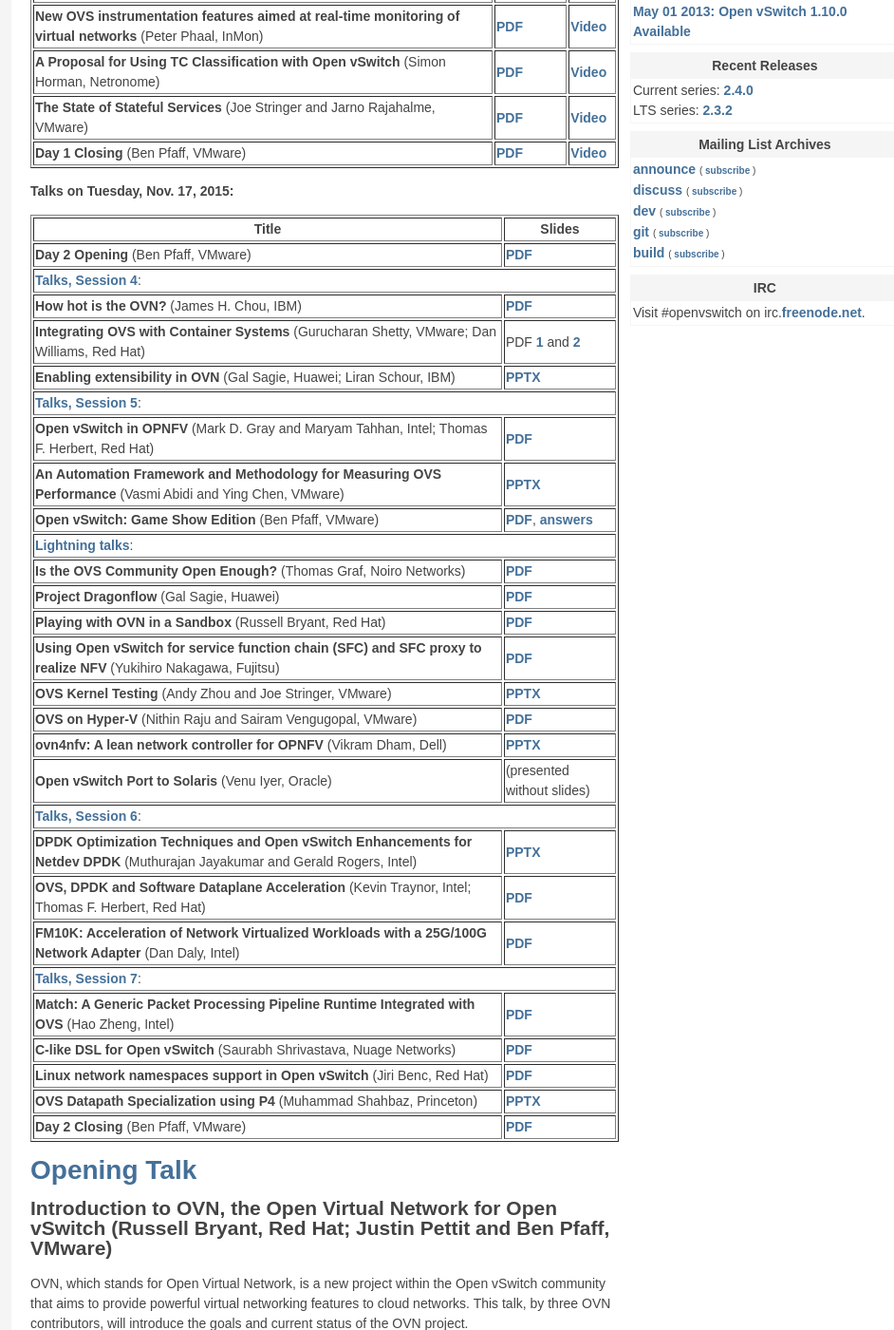
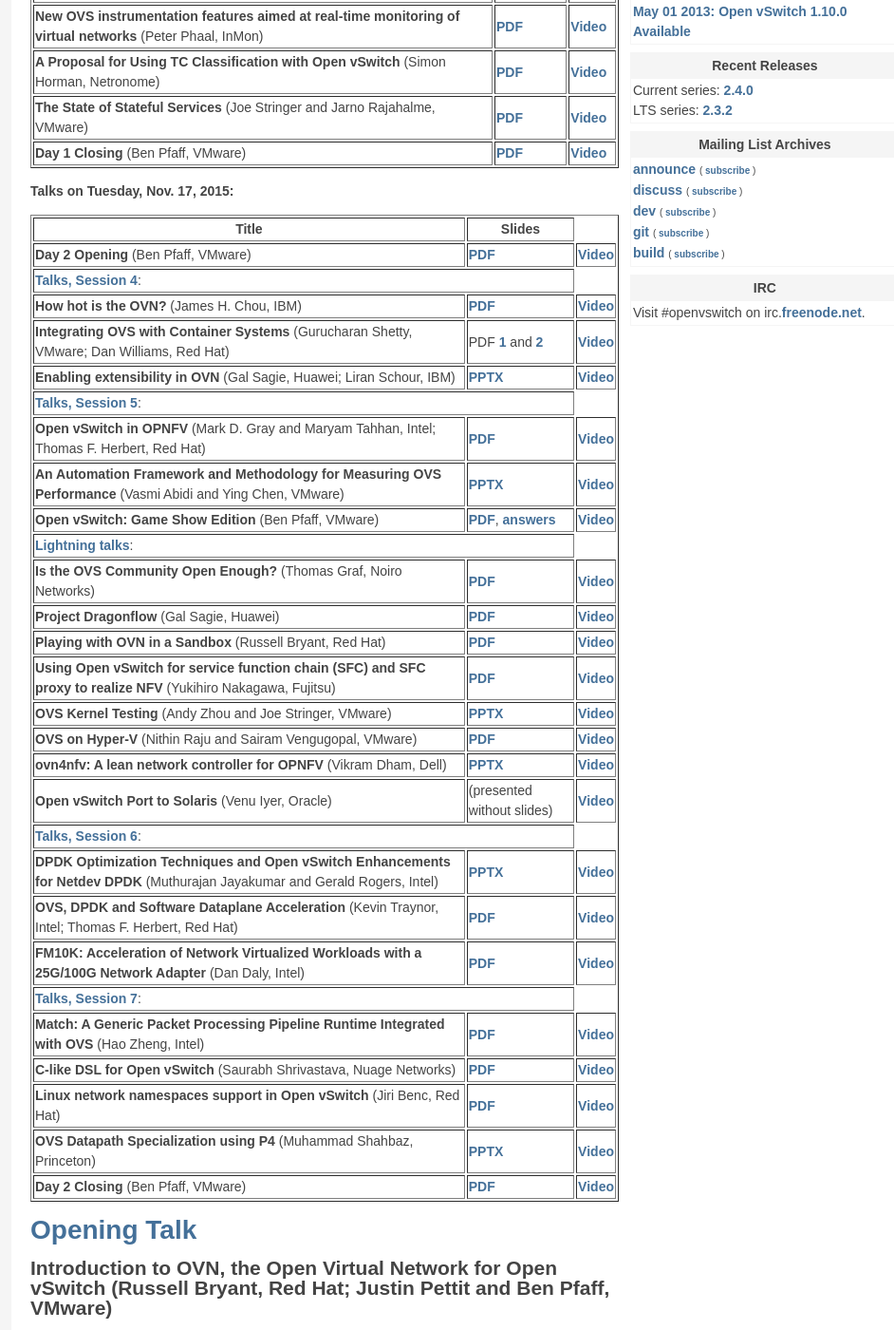
Before and after one commit to openvswitch/openvswitch.github.io, a Jekyll site: the page built from support/ovscon2015/index.html, in a window 1280 px wide and 1400 px high, scrolled down 925 px. Shown: the whole window at 95% size, without its empty margins (138-1080 px from the left). Built offline with Jekyll 4.4.1, drawn with Linux system fonts in a browser that asks for light colours.

Commit message:
ovscon2015: Add links to all day-2 videos.

```diff
--- a/support/ovscon2015/index.html
+++ b/support/ovscon2015/index.html
@@ -166,6 +166,7 @@
   <tr>
     <td><b>Day 2 Opening</b> (Ben Pfaff, VMware)</td>
     <td><a href="17/0830-pfaff.pdf">PDF</a></td>
+    <td><a href="https://www.youtube.com/watch?v=-0-sq7PJgKs">Video</a></td>
   </tr>
   <tr>
     <td colspan=2><a href="#talks4">Talks, Session 4</a>:</td>
@@ -175,6 +176,7 @@
       <b>How hot is the OVN?</b> (James H. Chou, IBM)
     </td>
     <td><a href="17/0845-chou.pdf">PDF</a></td>
+    <td><a href="https://www.youtube.com/watch?v=Fl-sjHy1bBE">Video</a></td>
   </tr>
   <tr>
     <td>
@@ -182,6 +184,7 @@
 Shetty, VMware; Dan Williams, Red Hat)
     </td>
     <td>PDF <a href="17/0910-shetty.pdf">1</a> and <a href="17/0910-williams.pdf">2</a></td>
+    <td><a href="https://www.youtube.com/watch?v=JLGZOYi_Cqc">Video</a></td>
   </tr>
   <tr>
     <td>
@@ -189,6 +192,7 @@
       Schour, IBM)
     </td>
     <td><a href="17/0935-sagie.pptx">PPTX</a></td>
+    <td><a href="https://www.youtube.com/watch?v=5txSmrIf45g">Video</a></td>
   </tr>
   <tr>
     <td colspan=2><a href="#talks5">Talks, Session 5</a>:</td>
@@ -199,6 +203,7 @@
       Intel; Thomas F. Herbert, Red Hat)
     </td>
     <td><a href="17/1025-gray.pdf">PDF</a></td>
+    <td><a href="https://www.youtube.com/watch?v=vPmenYdCWsg">Video</a></td>
   </tr>
   <tr>
     <td>
@@ -206,10 +211,12 @@
 	Performance</b> (Vasmi Abidi and Ying Chen, VMware)
     </td>
     <td><a href="17/1050-abidi.pptx">PPTX</a></td>
+    <td><a href="https://www.youtube.com/watch?v=ZILwdFLy6c4">Video</a></td>
   </tr>
   <tr>
     <td><b>Open vSwitch: Game Show Edition</b> (Ben Pfaff, VMware)</td>
     <td><a href="17/1115-pfaff.pdf">PDF</a>, <a href="17/1115-pfaff.txt">answers</a></td>
+    <td><a href="https://www.youtube.com/watch?v=Bn5GW0f9Djc">Video</a></td>
   </tr>
   <tr>
     <td colspan=2><a href="#lightning">Lightning talks</a>:</td>
@@ -219,18 +226,21 @@
       Networks)
     </td>
     <td><a href="17/1255-graf.pdf">PDF</a></td>
+    <td><a href="https://www.youtube.com/watch?v=J0zpnScZW7g">Video</a></td>
   </tr>
   <tr>
     <td>
       <b>Project Dragonflow</b> (Gal Sagie, Huawei)
     </td>
     <td><a href="17/1300-sagie.pdf">PDF</a></td>
+    <td><a href="https://www.youtube.com/watch?v=uDhTixZ6DCg">Video</a></td>
   </tr>
   <tr>
     <td>
       <b>Playing with OVN in a Sandbox</b> (Russell Bryant, Red Hat)
     </td>
     <td><a href="17/1305-bryant.pdf">PDF</a></td>
+    <td><a href="https://www.youtube.com/watch?v=8CxwhgYE5Xc">Video</a></td>
   </tr>
   <tr>
     <td>
@@ -238,18 +248,21 @@
 	proxy to realize NFV</b> (Yukihiro Nakagawa, Fujitsu)
     </td>
     <td><a href="17/1310-nakagawa.pdf">PDF</a></td>
+    <td><a href="https://www.youtube.com/watch?v=tgaSfcMUG84">Video</a></td>
   </tr>
   <tr>
     <td>
       <b>OVS Kernel Testing</b> (Andy Zhou and Joe Stringer, VMware)
     </td>
     <td><a href="17/1315-zhou.pptx">PPTX</a></td>
+    <td><a href="https://www.youtube.com/watch?v=QLXtRJvM2nE">Video</a></td>
   </tr>
   <tr>
     <td>
       <b>OVS on Hyper-V</b> (Nithin Raju and Sairam Vengugopal, VMware)
     </td>
     <td><a href="17/1320-raju.pdf">PDF</a></td>
+    <td><a href="https://www.youtube.com/watch?v=VexFndEjBrA">Video</a></td>
   </tr>
   <tr>
     <td>
@@ -257,12 +270,14 @@
       Dell)
     </td>
     <td><a href="17/1325-dham.pptx">PPTX</a></td>
+    <td><a href="https://www.youtube.com/watch?v=v5AwPNyxbJU">Video</a></td>
   </tr>
   <tr>
     <td>
       <b>Open vSwitch Port to Solaris</b> (Venu Iyer, Oracle)
     </td>
     <td>(presented without slides)</td>
+    <td><a href="https://www.youtube.com/watch?v=1Crjzyb5a6o">Video</a></td>
   </tr>
   <tr>
     <td colspan=2><a href="#talks6">Talks, Session 6</a>:</td>
@@ -273,6 +288,7 @@
 	Intel)
     </td>
     <td><a href="17/1335-jayakumar.pptx">PPTX</a></td>
+    <td><a href="https://www.youtube.com/watch?v=tGvfNO-DA1M">Video</a></td>
   </tr>
   <tr>
     <td>
@@ -280,6 +296,7 @@
       Traynor, Intel; Thomas F. Herbert, Red Hat)
     </td>
     <td><a href="17/1400-traynor.pdf">PDF</a></td>
+    <td><a href="https://www.youtube.com/watch?v=BvuYYDKNwJM">Video</a></td>
   </tr>
   <tr>
     <td>
@@ -287,6 +304,7 @@
 	25G/100G Network Adapter</b> (Dan Daly, Intel)
     </td>
     <td><a href="17/1425-daly.pdf"</a>PDF</a></td>
+    <td><a href="https://www.youtube.com/watch?v=d2YJACiSQJE">Video</a></td>
   </tr>
   <tr>
     <td colspan=2><a href="#talks7">Talks, Session 7</a>:</td>
@@ -297,12 +315,14 @@
 	with OVS</b> (Hao Zheng, Intel)
     </td>
     <td><a href="17/1505-zheng.pdf">PDF</a></td>
+    <td><a href="https://www.youtube.com/watch?v=CvRQmWiZpZU">Video</a></td>
   </tr>
   <tr>
     <td>
       <b>C-like DSL for Open vSwitch</b> (Saurabh Shrivastava, Nuage Networks)
     </td>
     <td><a href="17/1530-shrivastava.pdf">PDF</a></td>
+    <td><a href="https://www.youtube.com/watch?v=eVv6Y1--31A">Video</a></td>
   </tr>
   <tr>
     <td>
@@ -310,6 +330,7 @@
       Red Hat)
     </td>
     <td><a href="17/1555-benc.pdf">PDF</a></td>
+    <td><a href="https://www.youtube.com/watch?v=_xH3hyWGI6k">Video</a></td>
   </tr>
   <tr>
     <td>
@@ -317,10 +338,12 @@
       Princeton)
     </td>
     <td><a href="17/1620-shahbaz.pptx">PPTX</a></td>
+    <td><a href="https://www.youtube.com/watch?v=mqHuK1x14As">Video</a></td>
   </tr>
   <tr>
     <td><b>Day 2 Closing</b> (Ben Pfaff, VMware)</td>
     <td><a href="17/1645-pfaff.pdf">PDF</a></td>
+    <td><a href="https://www.youtube.com/watch?v=H1omAOfIrq0">Video</a></td>
   </tr>
 </table>
 
```
